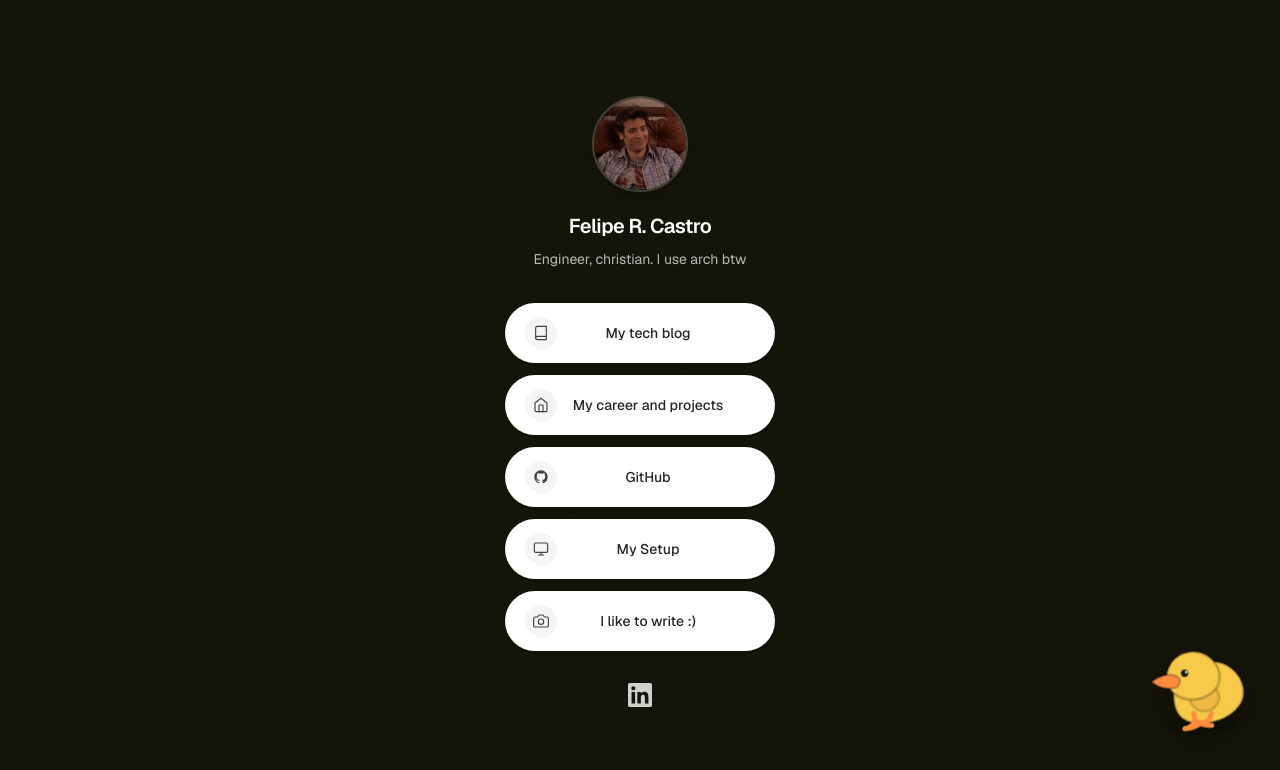
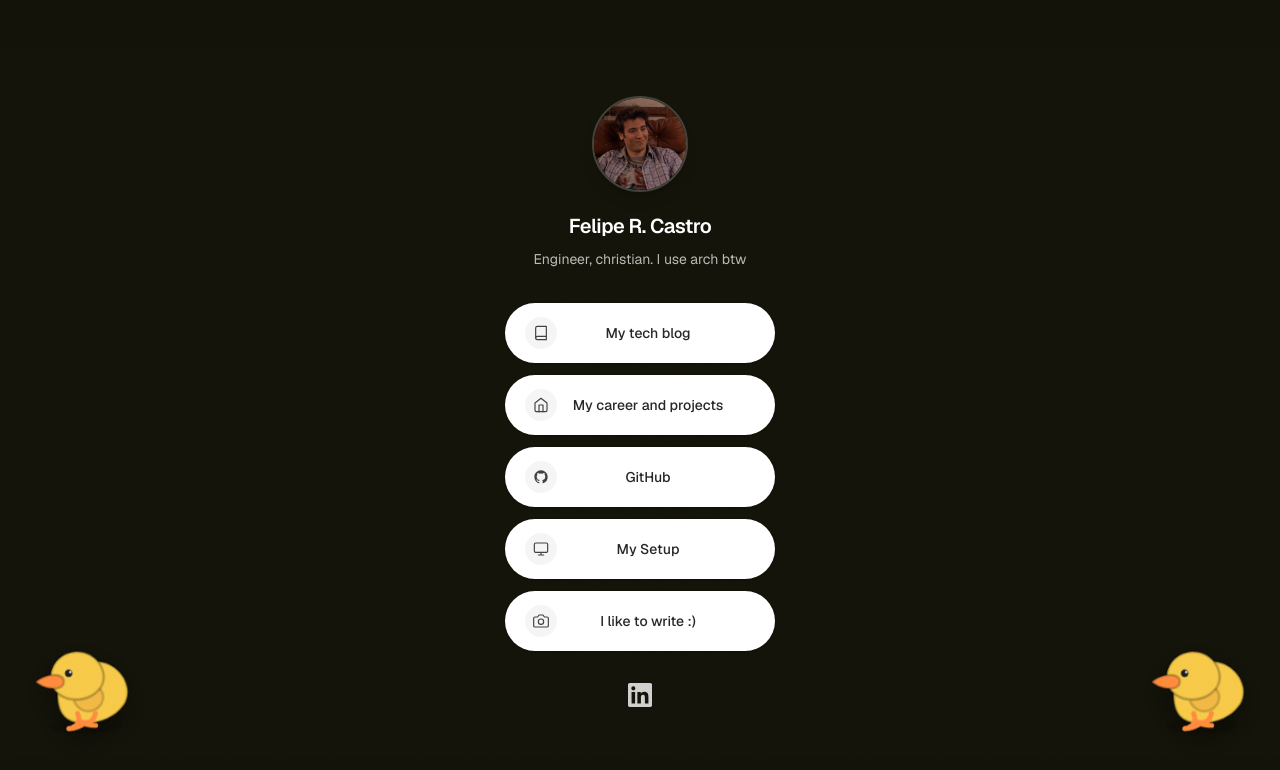
Before and after one commit to castroofelipee/felipe-linktree, a Next.js app: page / in a window 1280 px wide. Shown: the top 770 px of the page. Built offline with nearby package versions, Linux system fonts and the light colour scheme.

Commit message:
feat(papo): adiciona patinho no lado esquerdo

```diff
--- a/components/papo/WalkingPapo.tsx
+++ b/components/papo/WalkingPapo.tsx
@@ -2,14 +2,25 @@ import styles from './WalkingPapo.module.css'
 
 export function WalkingPapo() {
   return (
+    <>
       <div className={styles.wrap} aria-hidden="true">
         <div className={styles.walk}>
-        <svg
-          className={styles.duck}
-          viewBox="0 0 160 140"
-          role="img"
-          focusable="false"
-        >
+          <DuckSvg />
+        </div>
+      </div>
+
+      <div className={`${styles.wrap} ${styles.wrapLeft}`} aria-hidden="true">
+        <div className={styles.walk}>
+          <DuckSvg />
+        </div>
+      </div>
+    </>
+  )
+}
+
+function DuckSvg() {
+  return (
+    <svg className={styles.duck} viewBox="0 0 160 140" role="img" focusable="false">
       {/* shadow */}
       <ellipse
         className={styles.shadow}
@@ -95,7 +106,5 @@ export function WalkingPapo() {
         />
       </g>
     </svg>
-      </div>
-    </div>
   )
 }
```
Lines whose indentation alone changed are shown as unchanged.
